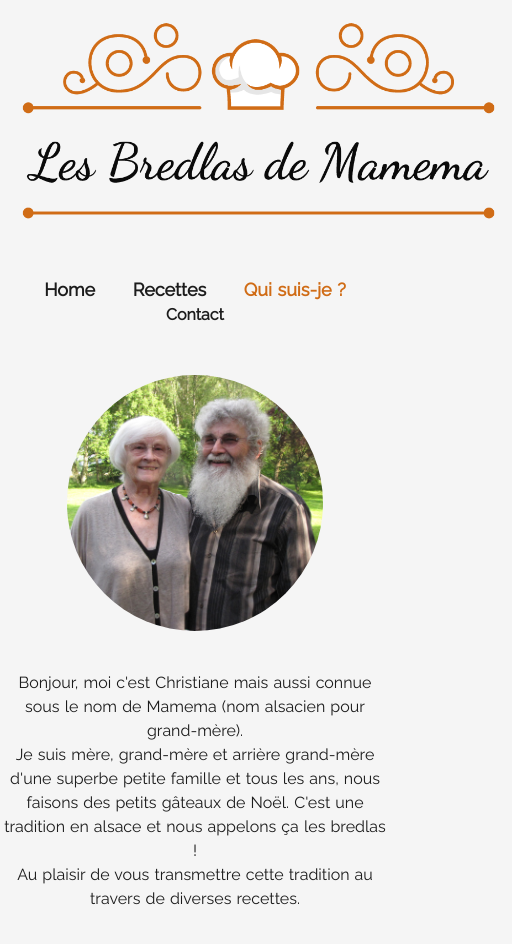
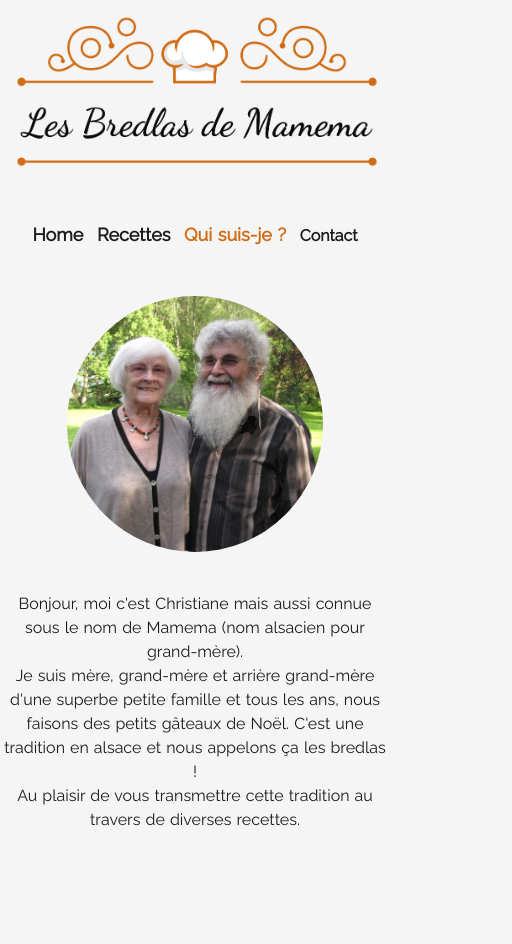
Before and after one commit to Mamatlatomate/bredala-frontend, a Nuxt app: page /about in a window 390 px wide. Shown: the top 944 px of the page, 512 px wide, since content can reach past the window. After the commit the page ends 872 px from the top, so only its background shows below. Built offline with nearby package versions, Linux system fonts and the light colour scheme.

Commit message:
Responsive + UI recipe

```diff
--- a/components/Header.vue
+++ b/components/Header.vue
@@ -1,19 +1,22 @@
 <template>
   <div class="mb-10">
     <nuxt-link :to="{ name: 'home' }">
-      <img src="~/assets/logo.png" class="logo mx-auto max-w-lg" />
+      <img
+        src="~/assets/logo.png"
+        class="logo mx-auto max-w-full md:max-w-lg"
+      />
     </nuxt-link>
 
     <div class="text-center my-12">
       <nuxt-link
         v-for="(menu, key) in menuLinks"
         :key="key"
-        class="mx-4 font-semibold text-lg"
+        class="mx-1 md:mx-4 font-semibold text-lg"
         :to="{ name: menu.route }"
       >
         {{ menu.label }}
       </nuxt-link>
-      <a href="mailto:besson.cris@wanadoo.fr" class="mx-4 font-semibold"
+      <a href="mailto:besson.cris@wanadoo.fr" class="mx-1 md:mx-4 font-semibold"
         >Contact</a
       >
     </div>
--- a/pages/index.vue
+++ b/pages/index.vue
@@ -3,11 +3,13 @@
     <div>
       <img class="banner w-full object-cover" src="~/assets/header.jpg" />
     </div>
-    <div class="container mx-auto mt-20">
+    <div class="container px-4 lg:px-0 :mx-auto mt-20">
       <h2 class="font-dancing font-bold text-5xl mb-5">
         Les recettes les plus consultées
       </h2>
-      <div class="grid gap-y-16 gap-x-10 grid-cols-3">
+      <div
+        class="grid gap-y-16 gap-x-10 grid-cols-1 md:grid-cols-2 lg:grid-cols-3"
+      >
         <RecipeCard
           v-for="(recipe, key) in recipes"
           :key="key"
--- a/pages/recipes/_slug.vue
+++ b/pages/recipes/_slug.vue
@@ -23,11 +23,14 @@
       <div class="col-span-1">
         <div class="mb-5">
           <h3>Ingrédients</h3>
-          <ul>
-            <li v-for="(ingredient, key) in recipe.ingredients" :key="key">
-              {{ ingredient.name }} - {{ ingredient.quantity }}
-            </li>
-          </ul>
+          <p
+            v-for="(ingredient, key) in recipe.ingredients"
+            :key="key"
+            class="mb-2"
+          >
+            <span class="block">{{ ingredient.name }}</span>
+            <span class="font-bold">{{ ingredient.quantity }}</span>
+          </p>
         </div>
 
         <div v-if="recipe.utensils">
--- a/pages/recipes/index.vue
+++ b/pages/recipes/index.vue
@@ -1,7 +1,9 @@
 <template>
-  <div class="container">
+  <div class="container px-4 lg:px-0 :mx-auto mt-20">
     <h1 class="font-dancing font-bold text-5xl mb-10">Toutes les recettes</h1>
-    <div class="grid gap-y-16 gap-x-10 grid-cols-3">
+    <div
+      class="grid gap-y-16 gap-x-10 grid-cols-1 md:grid-cols-2 lg:grid-cols-3"
+    >
       <RecipeCard
         v-for="(recipe, key) in recipes"
         :key="key"
```
